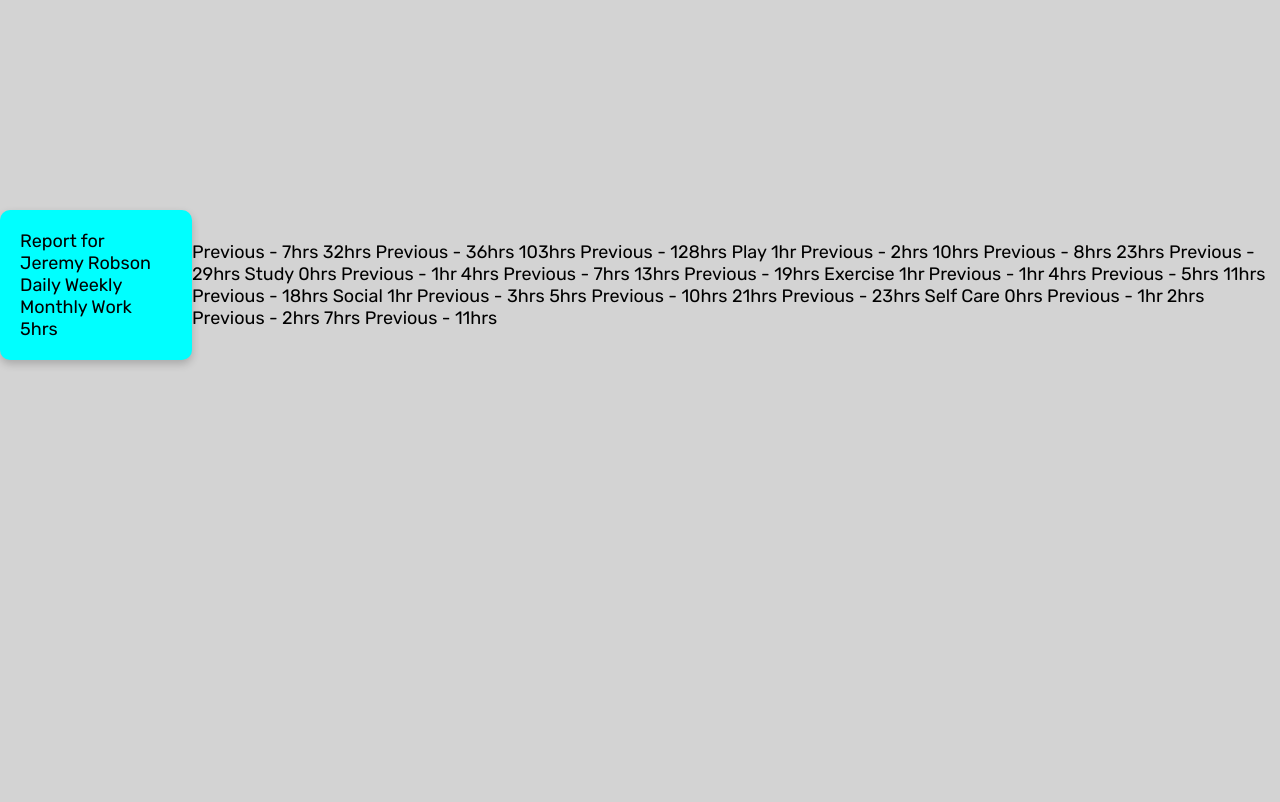
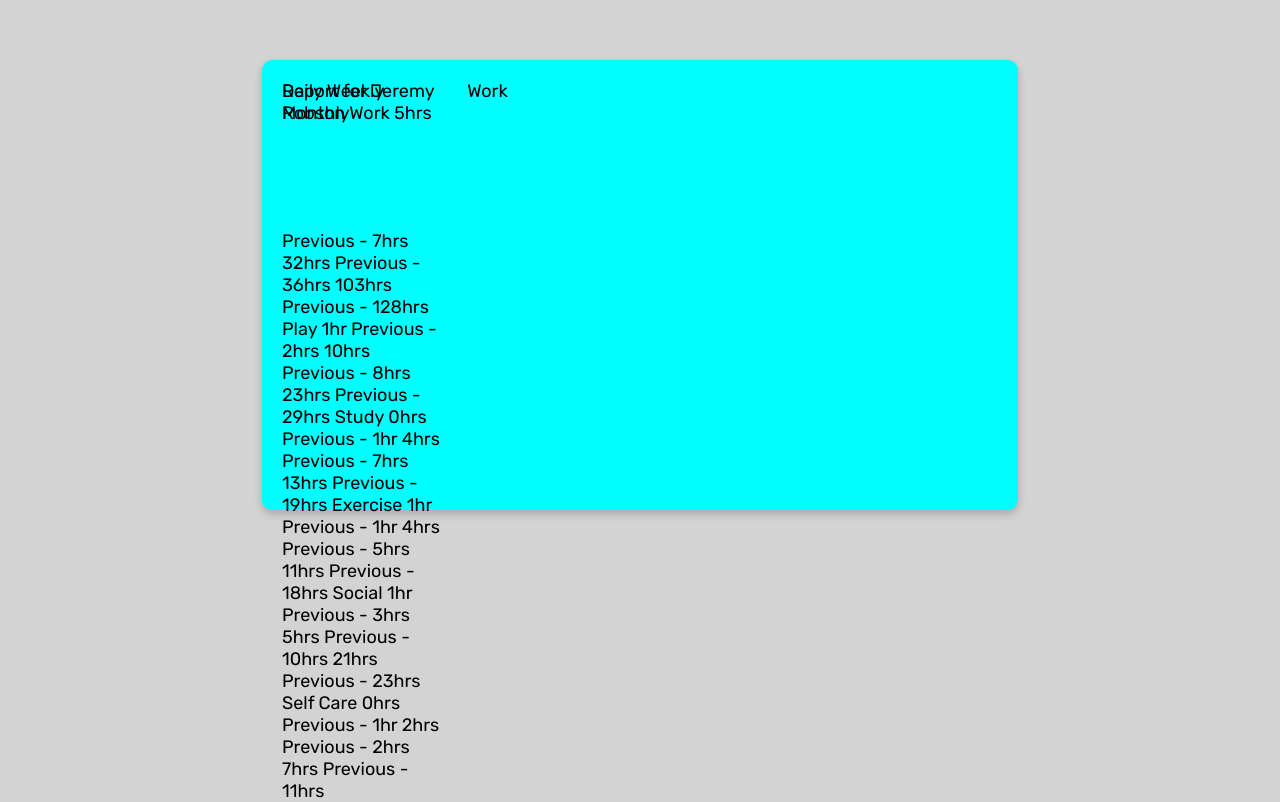
Before and after one commit to Tarek514/Frontend-Mentor-Challenge-12, a plain HTML site: page index.html in a window 1280 px wide. Shown: the part 115-917 px from the top of the page. Before the commit the page ends 800 px from the top, so only its background shows below. Drawn offline with Linux system fonts and the light colour scheme; a web font is replaced by a local one.

Commit message:
Setting up Grid

```diff
--- a/index.html
+++ b/index.html
@@ -22,11 +22,14 @@
   </head>
   <body>
     <main class="container">
-      <div id="profile">
-        Report for Jeremy Robson Daily Weekly Monthly Work 5hrs
-      </div>
-      <div id="work"></div>
-    </main>
+      <div id="profile">Report for Jeremy Robson Work 5hrs</div>
+      <div class="div2">Daily Weekly Monthly</div>
+      <div class="div3">Work</div>
+      <div class="div4"></div>
+      <div class="div5"></div>
+      <div class="div6"></div>
+      <div class="div7"></div>
+      <div class="div8"></div>
       <!-- daily -->
       Previous - 7hrs
       <!-- daily -->
@@ -103,5 +106,6 @@
       <!-- monthly -->
       Previous - 11hrs
       <!-- monthly -->
+    </main>
   </body>
 </html>
--- a/styles.css
+++ b/styles.css
@@ -15,10 +15,40 @@ body {
 }
 
 .container {
-  display: flex;
+  display: grid;
+  grid-template-columns: repeat(4, 1fr);
+  grid-template-rows: repeat(6, 1fr);
+  grid-column-gap: 25px;
+  grid-row-gap: 25px;
   max-width: 42rem;
+  height: 25rem;
   background-color: aqua;
   padding: 20px; /* Adds spacing inside the container */
   border-radius: 10px; /* Optional: Rounded corners */
   box-shadow: 0 4px 8px rgba(0, 0, 0, 0.2); /* Optional: Adds a subtle shadow */
 }
+
+#profile {
+  grid-area: 1 / 1 / 7 / 2;
+}
+.div2 {
+  grid-area: 1 / 1 / 5 / 2;
+}
+.div3 {
+  grid-area: 1 / 2 / 4 / 3;
+}
+.div4 {
+  grid-area: 4 / 2 / 7 / 3;
+}
+.div5 {
+  grid-area: 1 / 3 / 4 / 4;
+}
+.div6 {
+  grid-area: 4 / 3 / 7 / 4;
+}
+.div7 {
+  grid-area: 4 / 4 / 7 / 5;
+}
+.div8 {
+  grid-area: 1 / 4 / 4 / 5;
+}
```
Lines whose indentation alone changed are shown as unchanged.
